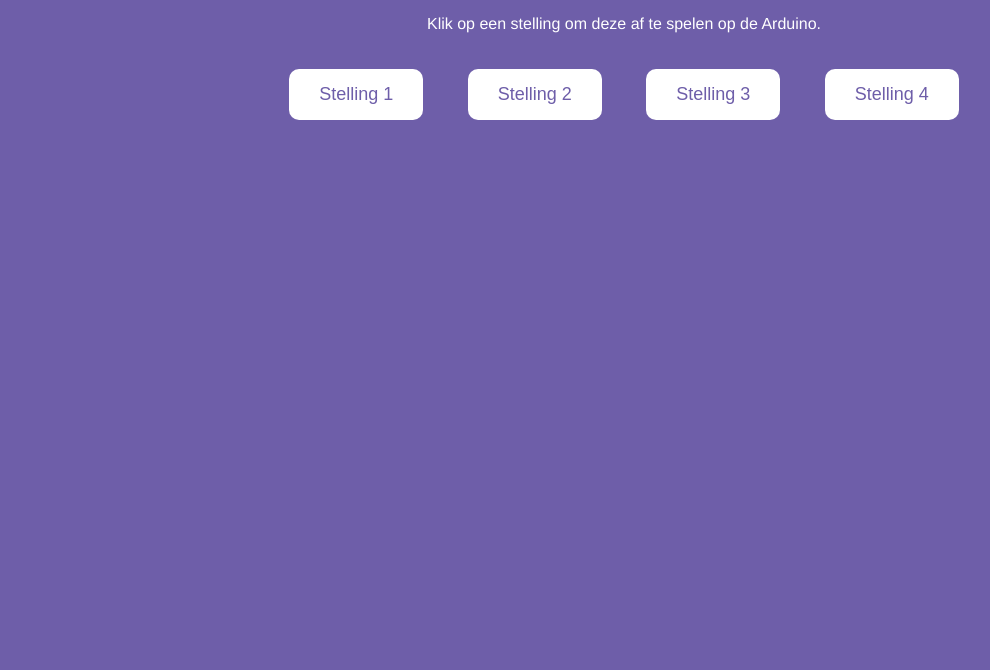
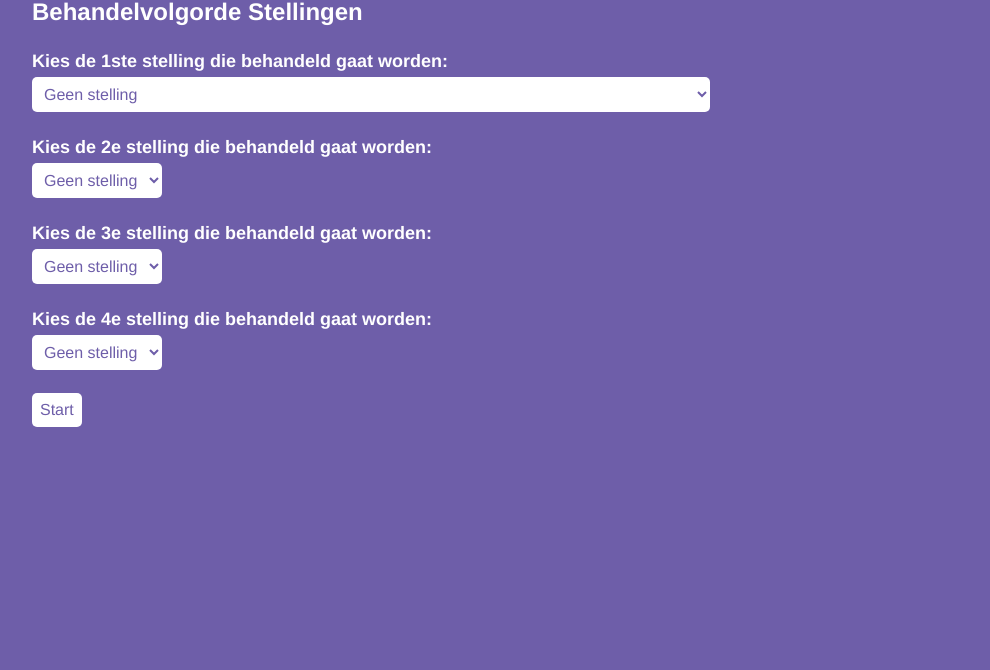
Before and after one commit to ClaireV05/TD404, a plain HTML site: page index.html in a window 1280 px wide. Shown: the part 130-800 px from the top of the page, without its empty margins (16-1006 px from the left). Drawn offline with Linux system fonts and the light colour scheme.

Commit message:
Update index.html

```diff
--- a/index.html
+++ b/index.html
@@ -2,51 +2,107 @@
 <html lang="nl">
 <head>
   <meta charset="UTF-8">
-  <title>TD404 Stellingen</title>
+  <title>TD404 lesinstellingen</title>
   <style>
     body {
       background-color: #6E5EA9;
       color: white;
       font-family: 'Helvetica Neue', Helvetica, Arial, sans-serif;
-      text-align: center;
       padding: 40px;
     }
     h1 {
+      font-family: 'Arial Black', Gadget, sans-serif;
       font-size: 40px;
-      font-family: 'Arial Black', Gadget, sans-serif;
+      margin-bottom: 10px;
     }
-    button {
-      margin: 20px;
-      padding: 15px 30px;
+    h2 {
+      font-size: 24px;
+      margin-top: 0;
+    }
+    label {
+      display: block;
+      margin-top: 25px;
       font-size: 18px;
-      border: none;
-      border-radius: 10px;
+      font-weight: bold;
+    }
+    select, input[type=submit] {
+      font-size: 16px;
+      padding: 8px;
+      margin-top: 5px;
+      font-family: 'Helvetica Neue', Helvetica, Arial, sans-serif;
       background-color: white;
       color: #6E5EA9;
-      cursor: pointer;
-    }
-    button:hover {
-      background-color: #ddd;
+      border: none;
+      border-radius: 5px;
     }
   </style>
 </head>
 <body>
 
-  <h1>TD404 Stellingen</h1>
-  <p>Klik op een stelling om deze af te spelen op de Arduino.</p>
+  <h1>TD404 lesinstellingen</h1>
+  <h2>Behandelvolgorde Stellingen</h2>
 
-  <button onclick="stuurStelling(1)">Stelling 1</button>
-  <button onclick="stuurStelling(2)">Stelling 2</button>
-  <button onclick="stuurStelling(3)">Stelling 3</button>
-  <button onclick="stuurStelling(4)">Stelling 4</button>
+  <form onsubmit="verzendFormulier(event)">
+    <label for="s1">Kies de 1ste stelling die behandeld gaat worden:</label>
+    <select name="s1" id="s1">
+      <option value="0">Geen stelling</option>
+      <option value="1">Stelling 1: (WAAR) Beroemdheden worden soms ingezet om mensen iets te laten geloven.</option>
+      <option value="2">Stelling 2: (WAAR) Propaganda werkt beter als het inspeelt op emoties dan op feiten.</option>
+      <option value="3">Stelling 3: (ONWAAR) Zoekmachines laten altijd eerst de meest eerlijke informatie zien.</option>
+      <option value="4">Stelling 4: (ONWAAR) Als je vaak hetzelfde hoort of leest, klopt het meestal wel.</option>
+    </select>
+
+    <label for="s2">Kies de 2e stelling die behandeld gaat worden:</label>
+    <select name="s2" id="s2">
+      <option value="0">Geen stelling</option>
+      <option value="1">Stelling 1</option>
+      <option value="2">Stelling 2</option>
+      <option value="3">Stelling 3</option>
+      <option value="4">Stelling 4</option>
+    </select>
+
+    <label for="s3">Kies de 3e stelling die behandeld gaat worden:</label>
+    <select name="s3" id="s3">
+      <option value="0">Geen stelling</option>
+      <option value="1">Stelling 1</option>
+      <option value="2">Stelling 2</option>
+      <option value="3">Stelling 3</option>
+      <option value="4">Stelling 4</option>
+    </select>
+
+    <label for="s4">Kies de 4e stelling die behandeld gaat worden:</label>
+    <select name="s4" id="s4">
+      <option value="0">Geen stelling</option>
+      <option value="1">Stelling 1</option>
+      <option value="2">Stelling 2</option>
+      <option value="3">Stelling 3</option>
+      <option value="4">Stelling 4</option>
+    </select>
+
+    <br><br>
+    <input type="submit" value="Start">
+  </form>
 
   <script>
-    const arduinoIP = "http://192.168.1.44"; // ← Vervang dit met het IP van jouw Arduino 4FA82
+    const arduinoIP = "http://192.168.1.44"; // ← Vervang dit met jouw Arduino IP (alleen lokaal)
 
-    function stuurStelling(nummer) {
-      fetch(`${arduinoIP}/play/${nummer}`)
-        .then(() => alert(`Stelling ${nummer} verzonden naar Arduino`))
-        .catch(() => alert("Kon geen verbinding maken met Arduino"));
+    function verzendFormulier(event) {
+      event.preventDefault();
+
+      const keuzes = [
+        document.getElementById("s1").value,
+        document.getElementById("s2").value,
+        document.getElementById("s3").value,
+        document.getElementById("s4").value
+      ];
+
+      keuzes.forEach((keuze, index) => {
+        if (keuze !== "0") {
+          fetch(`${arduinoIP}/play/${keuze}`)
+            .then(() => console.log(`Stelling ${keuze} verzonden.`))
+            .catch(() => alert("⚠️ Kon geen verbinding maken met Arduino"));
+        }
+      });
     }
   </script>
 
```
